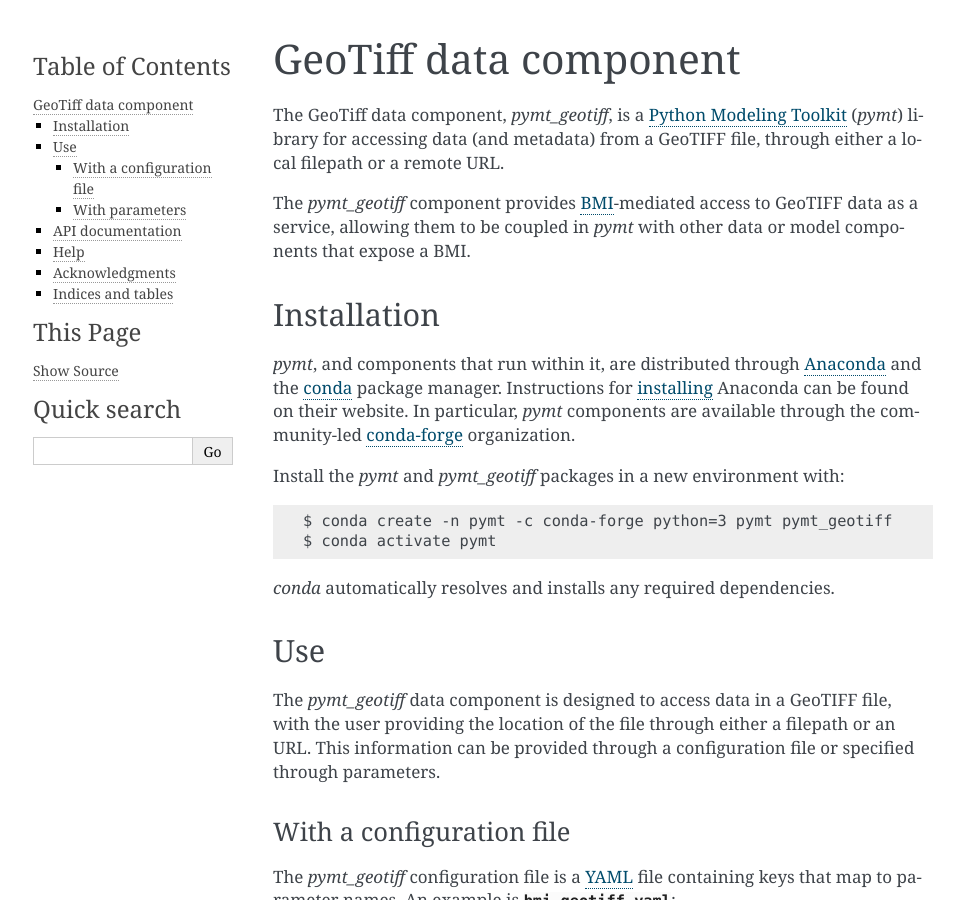
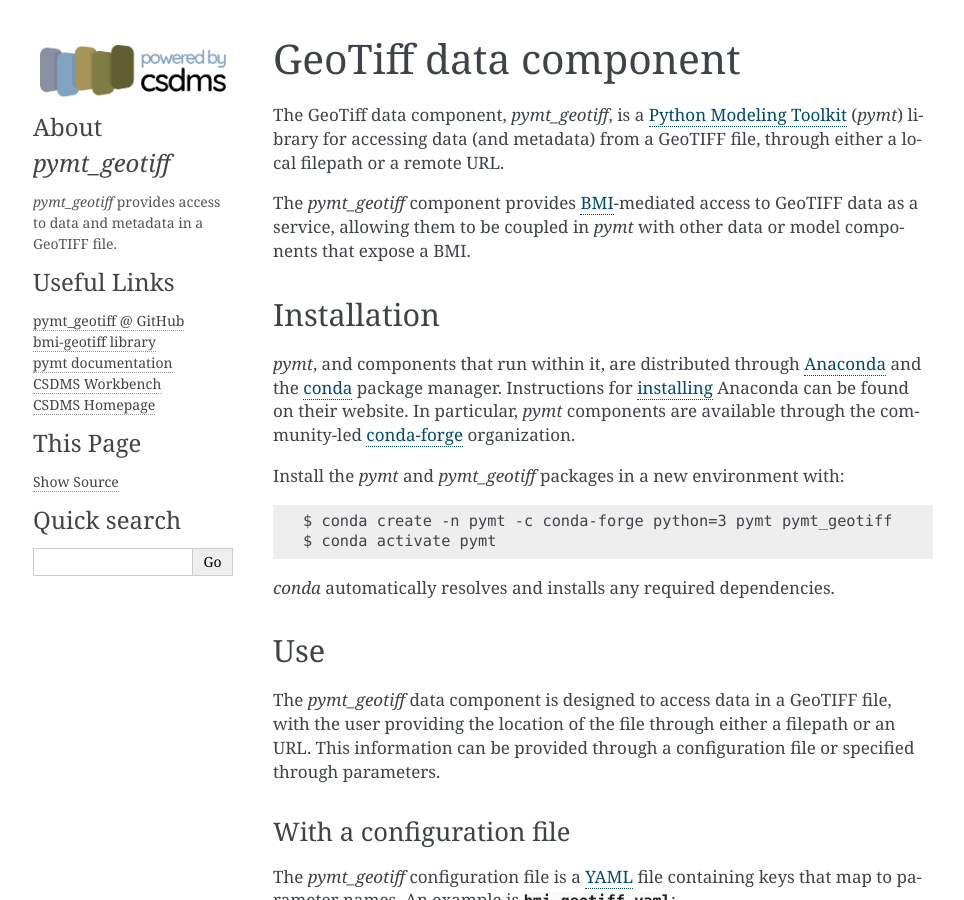
Before and after one commit to pymt-lab/pymt_geotiff, a Sphinx documentation site: the page built from docs/index.rst, in a window 1280 px wide and 900 px high. Shown: the whole window, without its empty margins (147-1111 px from the left). Built offline with Sphinx 7.4.7, drawn with Linux system fonts in a browser that asks for light colours.

Commit message:
Add sidebar content

```diff
--- /dev/null
+++ b/docs/_templates/links.html
@@ -0,0 +1,8 @@
+<h3>Useful Links</h3>
+<ul>
+  <li><a href="https://github.com/pymt-lab/pymt_geotiff">pymt_geotiff @ GitHub</a></li>
+  <li><a href="https://github.com/csdms/bmi-geotiff">bmi-geotiff library</a></li>
+  <li><a href="https://pymt.readthedocs.io">pymt documentation</a></li>
+  <li><a href="https://csdms.colorado.edu/wiki/Workbench">CSDMS Workbench</a></li>
+  <li><a href="https://csdms.colorado.edu">CSDMS Homepage</a></li>
+</ul>
--- /dev/null
+++ b/docs/_templates/sidebarintro.html
@@ -0,0 +1,4 @@
+<h3>About <i>pymt_geotiff</i></h3>
+<p>
+  <i>pymt_geotiff</i> provides access to data and metadata in a GeoTIFF file.
+</p>
--- a/docs/conf.py
+++ b/docs/conf.py
@@ -33,7 +33,7 @@
 
 # Add any Sphinx extension module names here, as strings. They can be
 # extensions coming with Sphinx (named 'sphinx.ext.*') or your custom ones.
-extensions = ["sphinx.ext.autodoc", "sphinx.ext.viewcode"]
+extensions = ["sphinx.ext.autodoc", "sphinx.ext.napoleon", "sphinx.ext.viewcode"]
 
 # Add any paths that contain templates here, relative to this directory.
 templates_path = ["_templates"]
@@ -98,6 +98,26 @@
 # so a file named "default.css" will overwrite the builtin "default.css".
 html_static_path = ["_static"]
 
+# The name of an image file (relative to this directory) to place at the top
+# of the sidebar.
+html_logo = "_static/powered-by-logo-header.png"
+
+# Custom sidebar templates, maps document names to template names.
+html_sidebars = {
+    "index": [
+        "sidebarintro.html",
+        "links.html",
+        "sourcelink.html",
+        "searchbox.html",
+    ],
+    "**": [
+        "sidebarintro.html",
+        "links.html",
+        "sourcelink.html",
+        "searchbox.html",
+    ],
+}
+
 
 # -- Options for HTMLHelp output ---------------------------------------
 
```
Also changed, not shown: docs/_static/powered-by-logo-header.png (added).
